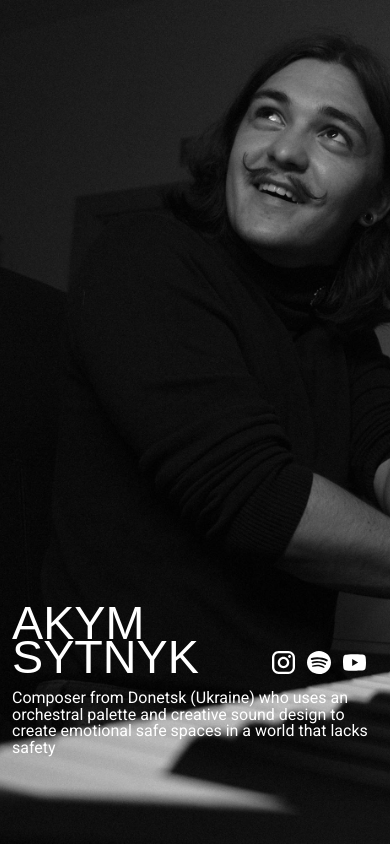
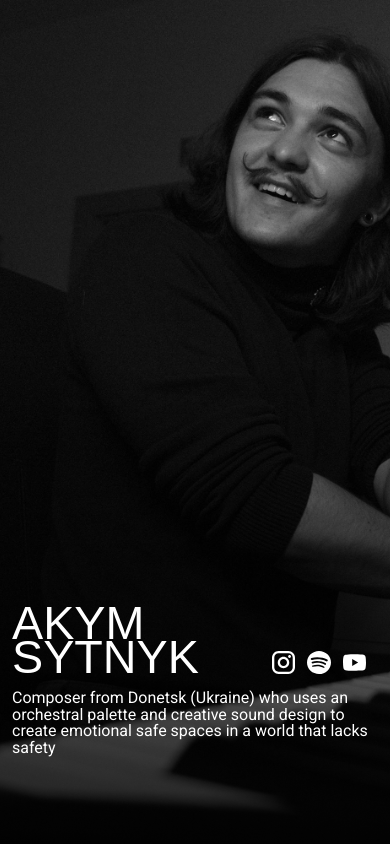
Before and after one commit to akymsytnyk/akym-portfolio, a website: page index.html in a window 390 px wide. Shown: the top 844 px of the page. Drawn offline with nearby package versions, Linux system fonts and the light colour scheme; a web font is replaced by a local one.

Commit message:
Adding dark bottom mobile

```diff
--- a/main.scss
+++ b/main.scss
@@ -932,6 +932,29 @@ body .library .tracks .track .play-btn img {
     background-size: cover;
   }
 
+  /* Darkening gradient over the bottom of the hero photo, so the white
+     tagline and icons stay readable where the white piano keys sit
+     behind them. Same box as the photo layer above (so it spans the
+     full width), sits on top of it (later in tree order, same
+     z-index), and under the text (negative z-index paints below
+     in-flow content). Phones only — this whole block is mobile-scoped. */
+  body .home-row::after {
+    content: "";
+    position: absolute;
+    bottom: 0;
+    left: -24px;
+    right: -24px;
+    height: 58%;
+    z-index: -1;
+    pointer-events: none;
+    background: linear-gradient(
+      to top,
+      rgba(0, 0, 0, 0.85) 0%,
+      rgba(0, 0, 0, 0.5) 45%,
+      rgba(0, 0, 0, 0) 100%
+    );
+  }
+
   /* --- Library: always in-flow, right after Home, sized to its own
      content instead of a fixed full-screen panel. --- */
   body .library {
```
Also changed, not shown: assets/css/main.css.
